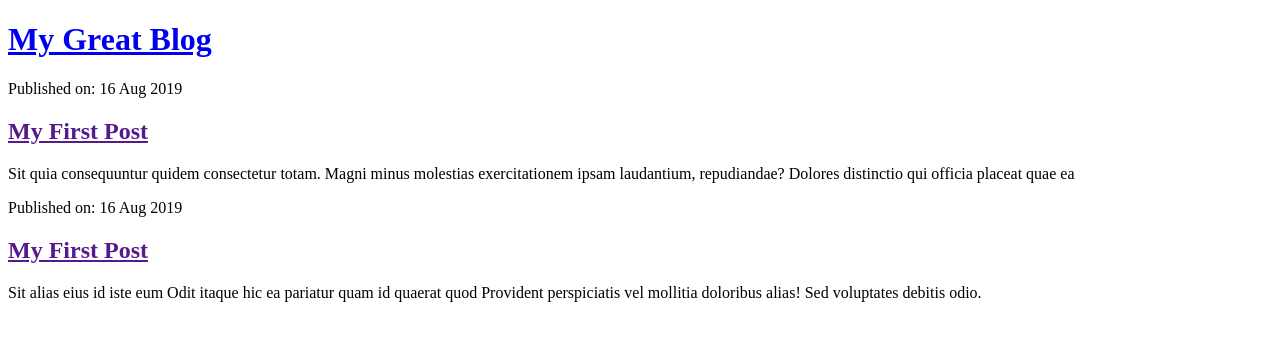
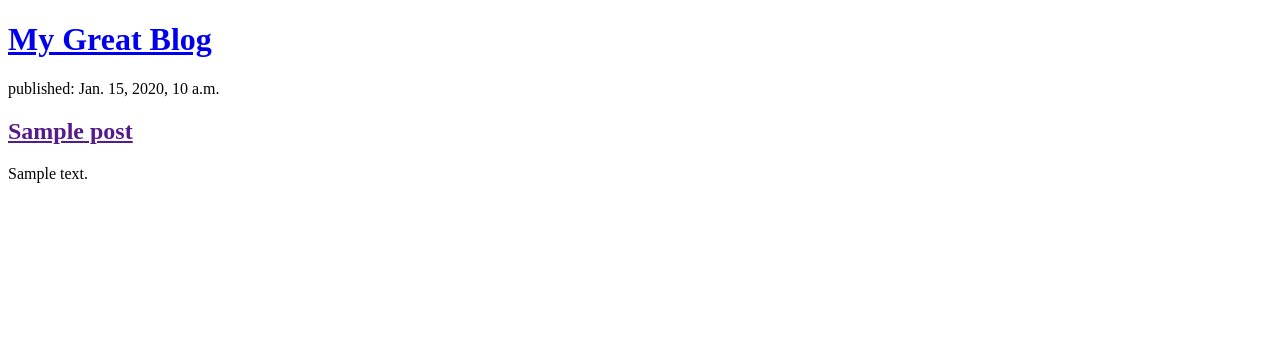
Before and after one commit to prasutagus/project2019, a Django app: template templates/post_list.html in a window 1280 px wide. Shown: the top 341 px of the page. Run offline with Django 3.2, Linux system fonts and the light colour scheme; the template is opened without the code that fills it: values that come from a table or form of the project are taken from there, others are empty; tables that the repository leaves empty hold one stand-in row (values such as "Sample post").

Commit message:
Added code to display posts.

```diff
--- a/blog/views.py
+++ b/blog/views.py
@@ -1,5 +1,8 @@
 from django.shortcuts import render
+from django.utils import timezone
+from .models import Post
 
 # Create your views here.
 def post_list(request):
-    return render(request, 'post_list.html', {})
+    posts = Post.objects.filter(published_date__lte=timezone.now()).order_by('published_date')
+    return render(request, 'post_list.html', {'posts': posts})
--- a/templates/post_list.html
+++ b/templates/post_list.html
@@ -10,14 +10,11 @@
 			<h1><a href="/">My Great Blog</a></h1>
 		</div>
 		<div>
-			<p>Published on: 16 Aug 2019</p>
-			<h2><a href="">My First Post</a></h2>
-			<p>Sit quia consequuntur quidem consectetur totam. Magni minus molestias exercitationem ipsam laudantium, repudiandae? Dolores distinctio qui officia placeat quae ea</p>
-		</div>
-		<div>
-			<p>Published on: 16 Aug 2019</p>
-			<h2><a href="">My First Post</a></h2>
-			<p>Sit alias eius id iste eum Odit itaque hic ea pariatur quam id quaerat quod Provident perspiciatis vel mollitia doloribus alias! Sed voluptates debitis odio.</p>
+			{% for post in posts %}
+			<p>published: {{ post.published_date }}</p>
+			<h2><a href="">{{ post.title }}</a></h2>
+			<p>{{ post.text|linebreaksbr }}</p>
+			{% endfor %}
 		</div>
 	</body>
 </html>
```
